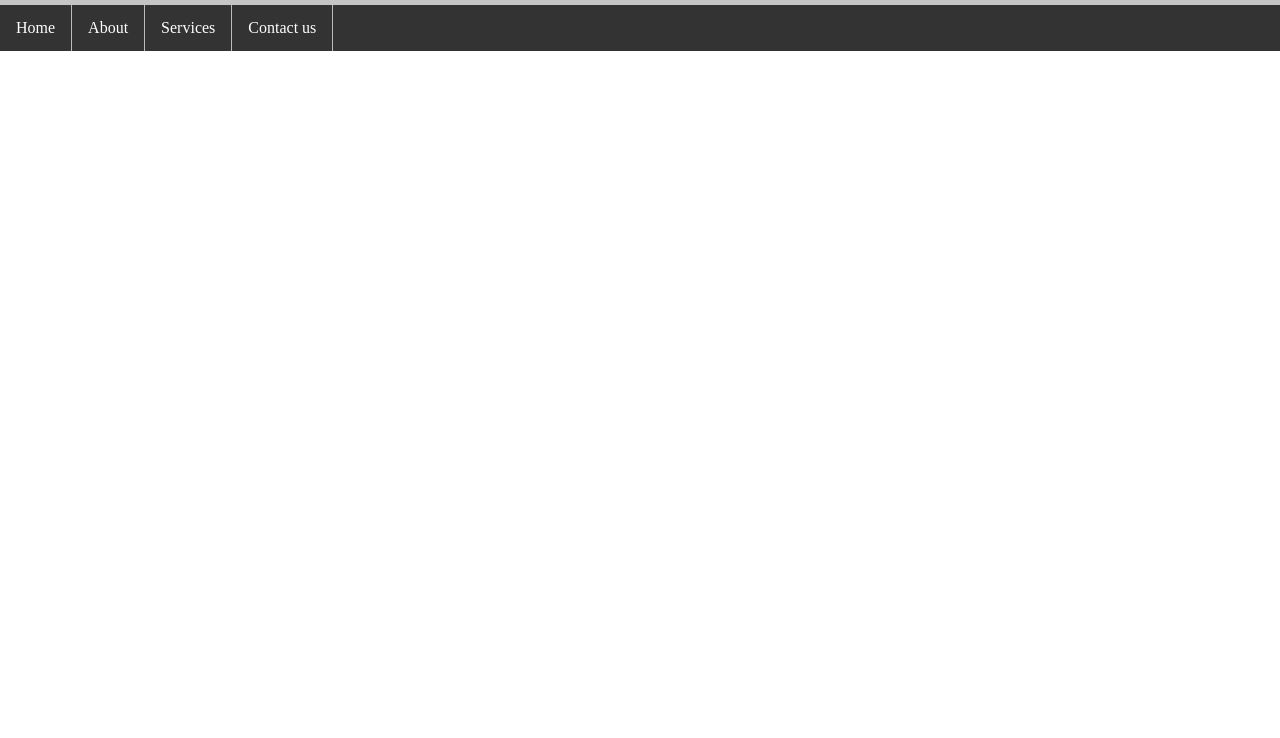
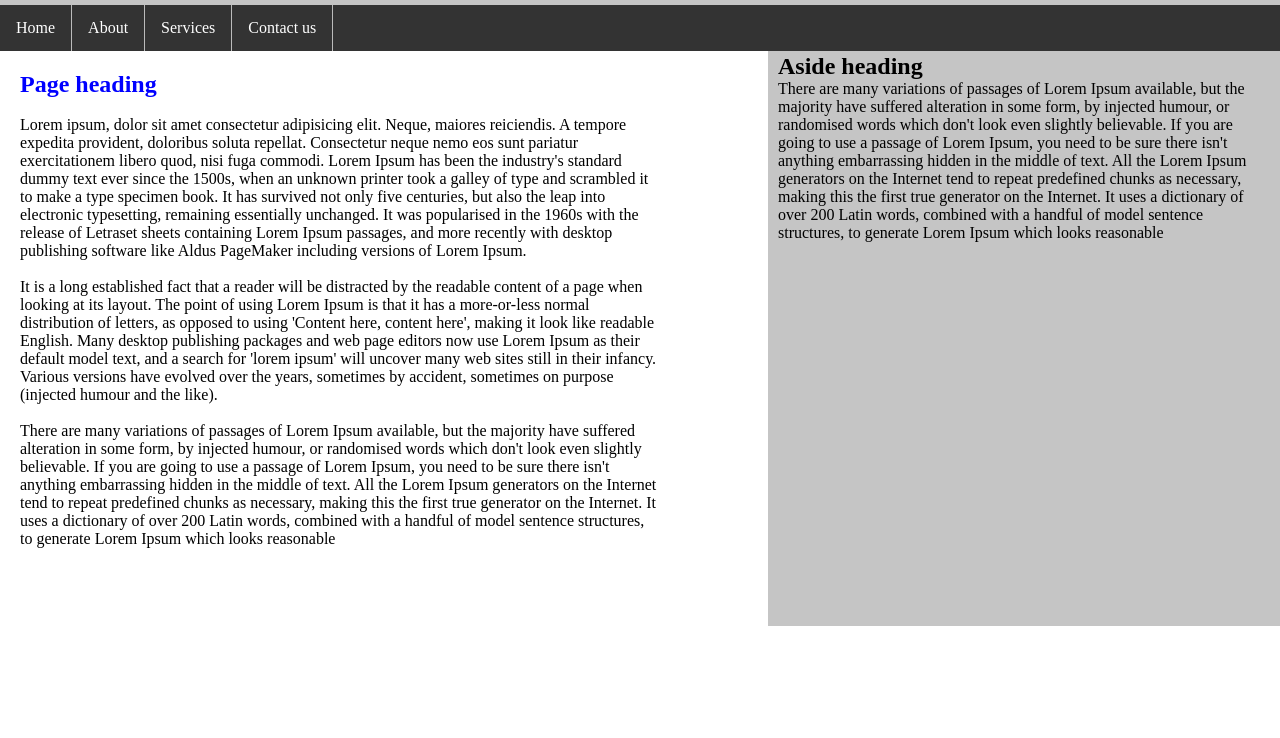
Before and after one commit to abhisheksingh-cedcoss/Template-2CSS, a plain HTML site: page src/index.html in a window 1280 px wide. Shown: the part 62-800 px from the top of the page. Drawn offline with Linux system fonts and the light colour scheme.

Commit message:
header and aside section done

```diff
--- a/src/index.css
+++ b/src/index.css
@@ -3,9 +3,14 @@
     margin: 0;
 
 }
+header{
+    display: block;
+    height: 25%;
+    width: 100%;
+}
 .navbar{
     width: 100%;
-    height: 30px;
+    height: 25%;
 
 }
 
@@ -41,3 +46,96 @@ ul {
   li a:hover {
     background-color: rgb(6, 209, 23);
   }
+
+article{
+    display: block;
+    height: 50%;
+    width: 50%;
+    margin-top: 0;
+    padding-left: 20px;
+    padding-top: 20px;
+
+    float:left;
+}
+
+article h1{
+    color: blue;
+}
+
+aside{
+    margin-top: 0;
+    float: right;
+    background-color: rgba(80, 79, 79, 0.329);
+    width: 40%;
+    padding-bottom: 30%;
+    height: 100%;
+
+
+
+}
+.aside{
+    padding-top: 2px;
+    padding-left: 10px;
+    padding-right: 10px;
+
+}
+
+
+
+/*
+.main{
+    float: left;
+    width: 50%;
+    margin-top: 15%;
+    padding-left: 20px;
+
+}
+
+.main_heading{
+    color: blue;
+}
+
+.aside_content{
+    padding-top: 0%;
+    padding-bottom: 100%;
+    height: 15px;
+
+
+    background-color: grey;
+    float: right;
+    margin-top: 8%;
+    width: 40%;
+
+}
+.sub_aside{
+    margin-top: 20px;
+    margin-left: 20px;
+    margin-right: 20px;
+
+
+}
+
+footer{
+    width: 100%;
+    bottom: 1%;
+    background-color: grey;
+    position: absolute;
+    text-align: right;
+    font-size: small;
+
+} */
+
+
+footer{
+    background-color: grey;
+    position: fixed;
+
+    width: 100%;
+    height: 30px;
+    text-align: right;
+    bottom: -100px;
+    clear: both;
+
+
+
+}
--- a/src/index.html
+++ b/src/index.html
@@ -8,7 +8,7 @@
     <title>Template_2CSS</title>
   </head>
   <body>
-    <header>
+      <header>
       <nav class="navbar">
         <div class="first-head">
           <h1>Site name</h1>
@@ -24,5 +24,58 @@
         </div>
       </nav>
     </header>
+    <article>
+      <h1 class="main_heading">Page heading</h1><br>
+      <p>
+        Lorem ipsum, dolor sit amet consectetur adipisicing elit. Neque, maiores reiciendis.
+        A tempore expedita provident, doloribus soluta repellat.
+        Consectetur neque nemo eos sunt pariatur exercitationem libero quod, nisi fuga commodi.
+        Lorem Ipsum has been the industry's standard dummy text ever since the 1500s, when an unknown printer took a galley of type and scrambled it to make a type specimen book.
+        It has survived not only five centuries, but also the leap into electronic typesetting, remaining essentially unchanged.
+        It was popularised in the 1960s with the release of Letraset sheets containing Lorem Ipsum passages, and more recently with desktop publishing software like Aldus PageMaker including versions of Lorem Ipsum.
+      </p><br>
+      <p>
+        It is a long established fact that a reader will be distracted by the readable content of a page when looking at its layout.
+        The point of using Lorem Ipsum is that it has a more-or-less normal distribution of letters, as opposed to using 'Content here, content here',
+        making it look like readable English. Many desktop publishing packages and web page editors now use Lorem Ipsum as their default model text, and a search for 'lorem ipsum' will uncover many web sites still in their infancy.
+        Various versions have evolved over the years, sometimes by accident, sometimes on purpose (injected humour and the like).
+      </p><br>
+      <p>
+        There are many variations of passages of Lorem Ipsum available, but the majority have suffered alteration in some form, by injected humour,
+        or randomised words which don't look even slightly believable. If you are going to use a passage of Lorem Ipsum, you need to be sure there isn't
+        anything embarrassing hidden in the middle of text. All the Lorem Ipsum generators on the Internet tend to repeat predefined chunks as necessary,
+        making this the first true generator on the Internet. It uses a dictionary of over 200 Latin words, combined with a handful of model sentence structures,
+        to generate Lorem Ipsum which looks reasonable
+      </p>
+    </article>
+    <aside>
+      <div class="aside">
+      <h1>Aside heading</h1>
+      <p>
+        There are many variations of passages of Lorem Ipsum available, but the majority have suffered alteration in some form, by injected humour,
+        or randomised words which don't look even slightly believable. If you are going to use a passage of Lorem Ipsum, you need to be sure there isn't
+        anything embarrassing hidden in the middle of text. All the Lorem Ipsum generators on the Internet tend to repeat predefined chunks as necessary,
+        making this the first true generator on the Internet. It uses a dictionary of over 200 Latin words, combined with a handful of model sentence structures,
+        to generate Lorem Ipsum which looks reasonable
+      </p>
+    </div>
+
+    </aside>
+
+
+    <footer>
+      copyright Site name, 20XX
+    </footer>
+
+
+
+
+
+
+
+
+
+
+
   </body>
 </html>
```
